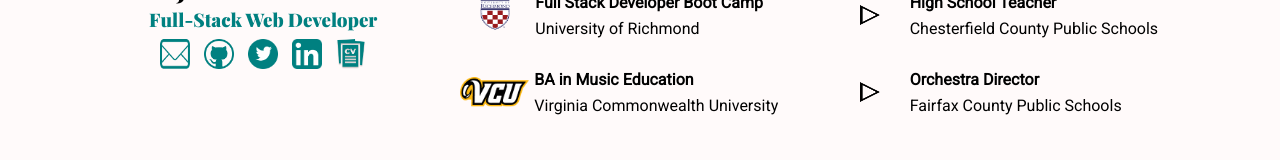
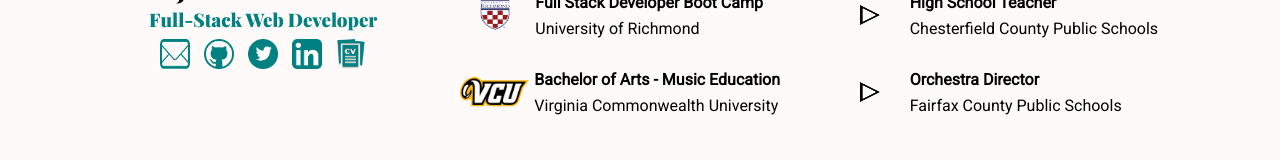
Before and after one commit to justinwilliamsrva/react-portfolio, a React (Create React App) app: page / in a window 1280 px wide. Shown: the part 496-656 px from the top of the page. Built offline with nearby package versions, Linux system fonts and the light colour scheme.

Commit message:
fix: added preload ot first image

```diff
--- a/public/index.html
+++ b/public/index.html
@@ -15,7 +15,7 @@
     <link rel="preconnect" href="https://fonts.gstatic.com" />
     <link
       href="https://fonts.googleapis.com/css2?family=Playfair+Display:wght@900&family=Roboto:wght@300;400&display=swap"
-      rel="stylesheet"
+      rel="stylesheet preload"
     />
     <meta
       name="description"
--- a/src/Home.js
+++ b/src/Home.js
@@ -9,7 +9,7 @@ export default function Home() {
       <div id="home" className="container">
         <div className="personal">
           {/* <div id="profile"> */}
-          <img id="profile" src="/Justin-min.jpg" />
+          <img rel="preload" id="profile" src="/Justin-min.jpg" />
           {/* </div> */}
 
           <h2>Justin Williams</h2>
@@ -94,7 +94,7 @@ export default function Home() {
                 </div>
                 <div className="info">
                   <p>
-                    <b>BA in Music Education</b>
+                    <b>Bachelor of Arts - Music Education</b>
                   </p>
                   <p>Virginia Commonwealth University</p>
                 </div>
```
